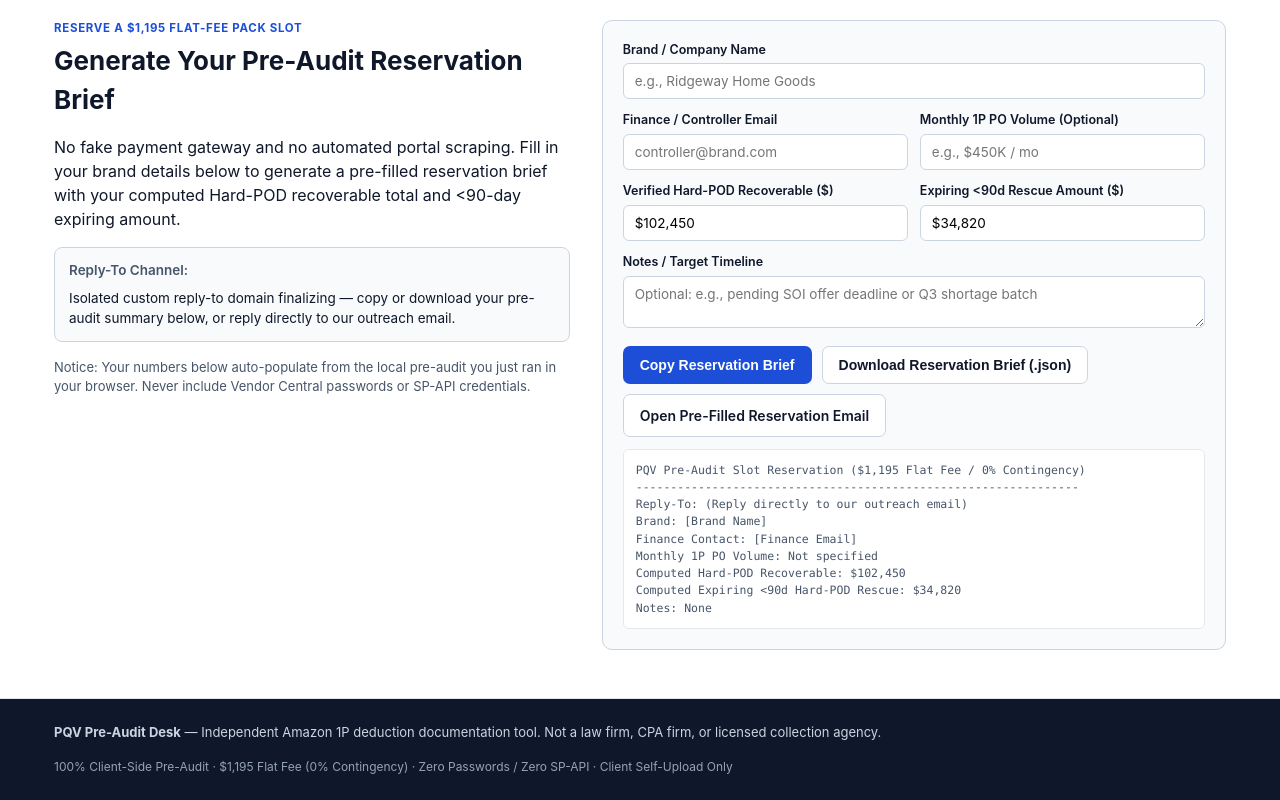
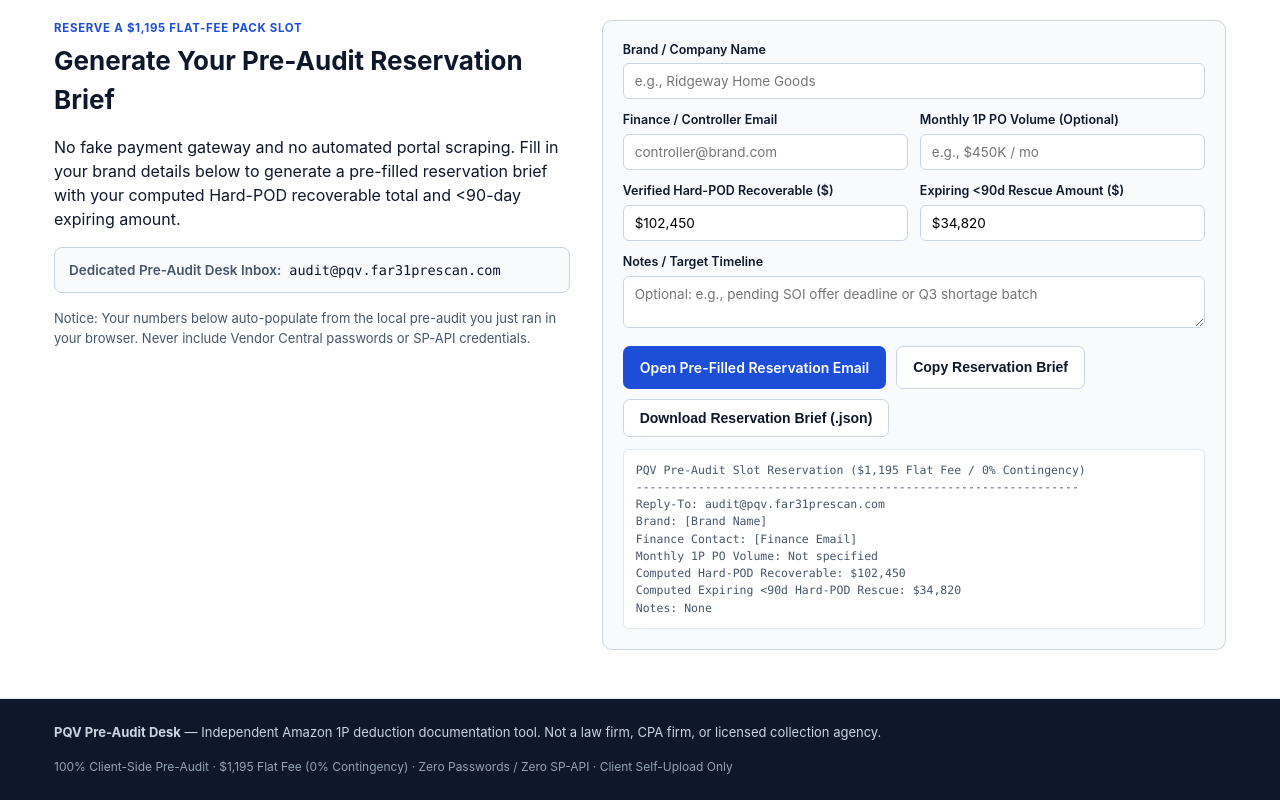
Before and after one commit to pjrpjr/pqv-preaudit-demo, a plain HTML site: page index.html in a window 1280 px wide. Shown: the part 3502-4302 px from the top of the page. Drawn offline with Linux system fonts and the light colour scheme.

Commit message:
Wire isolated audit@pqv.far31prescan.com inbox into reservation form

```diff
--- a/app.js
+++ b/app.js
@@ -1,10 +1,9 @@
 (function () {
   "use strict";
 
-  // Configurable reply-to email (defaults to empty string until isolated custom domain is finalized;
-  // supports ?reply=<email> query param override)
+  // Isolated custom domain reply-to inbox (supports ?reply=<email> query param override)
   var CONFIG = {
-    RESERVATION_EMAIL: "",
+    RESERVATION_EMAIL: "audit@pqv.far31prescan.com",
     FLAT_FEE: 1195,
     BASIS_ANNUAL: 14988,
     HARD_DEADLINE_DAYS: 730,
@@ -1095,7 +1094,7 @@
       mailtoBtn.hidden = false;
     } else {
       $("desk-inbox-display").textContent =
-        "Isolated custom reply-to domain finalizing — copy or download your pre-audit summary below, or reply directly to our outreach email.";
+        "Copy or download your pre-audit summary below, or reply directly to our outreach email.";
       mailtoBtn.hidden = true;
       mailtoBtn.href = "#";
     }
--- a/index.html
+++ b/index.html
@@ -405,8 +405,8 @@
             No fake payment gateway and no automated portal scraping. Fill in your brand details below to generate a pre-filled reservation brief with your computed Hard-POD recoverable total and &lt;90-day expiring amount.
           </p>
           <div class="inbox-pill-box" id="desk-inbox-box">
-            <span class="inbox-label">Reply-To Channel:</span>
-            <span id="desk-inbox-display">Isolated custom reply-to domain finalizing &mdash; copy or download your pre-audit summary below, or reply directly to our outreach email.</span>
+            <span class="inbox-label">Dedicated Pre-Audit Desk Inbox:</span>
+            <span id="desk-inbox-display"><code>audit@pqv.far31prescan.com</code></span>
           </div>
           <p class="reserve-note">
             Notice: Your numbers below auto-populate from the local pre-audit you just ran in your browser. Never include Vendor Central passwords or SP-API credentials.
@@ -444,18 +444,18 @@
           </div>
 
           <div class="form-actions">
-            <button type="button" id="copy-brief-btn" class="btn btn-primary">
+            <a id="mailto-reserve-btn" href="mailto:audit@pqv.far31prescan.com" class="btn btn-primary">
+              Open Pre-Filled Reservation Email
+            </a>
+            <button type="button" id="copy-brief-btn" class="btn btn-secondary">
               Copy Reservation Brief
             </button>
             <button type="button" id="download-brief-json-btn" class="btn btn-secondary">
               Download Reservation Brief (.json)
             </button>
-            <a id="mailto-reserve-btn" href="#" class="btn btn-secondary" hidden>
-              Open Pre-Filled Reservation Email
-            </a>
           </div>
           <div id="copy-feedback" class="copy-feedback" hidden>
-            Reservation brief copied to clipboard. Paste it into your reply to our outreach email (or save the JSON file).
+            Reservation brief copied to clipboard. Email it to <code>audit@pqv.far31prescan.com</code> or click "Open Pre-Filled Reservation Email".
           </div>
           <pre id="brief-preview" class="brief-preview"></pre>
         </form>
```
